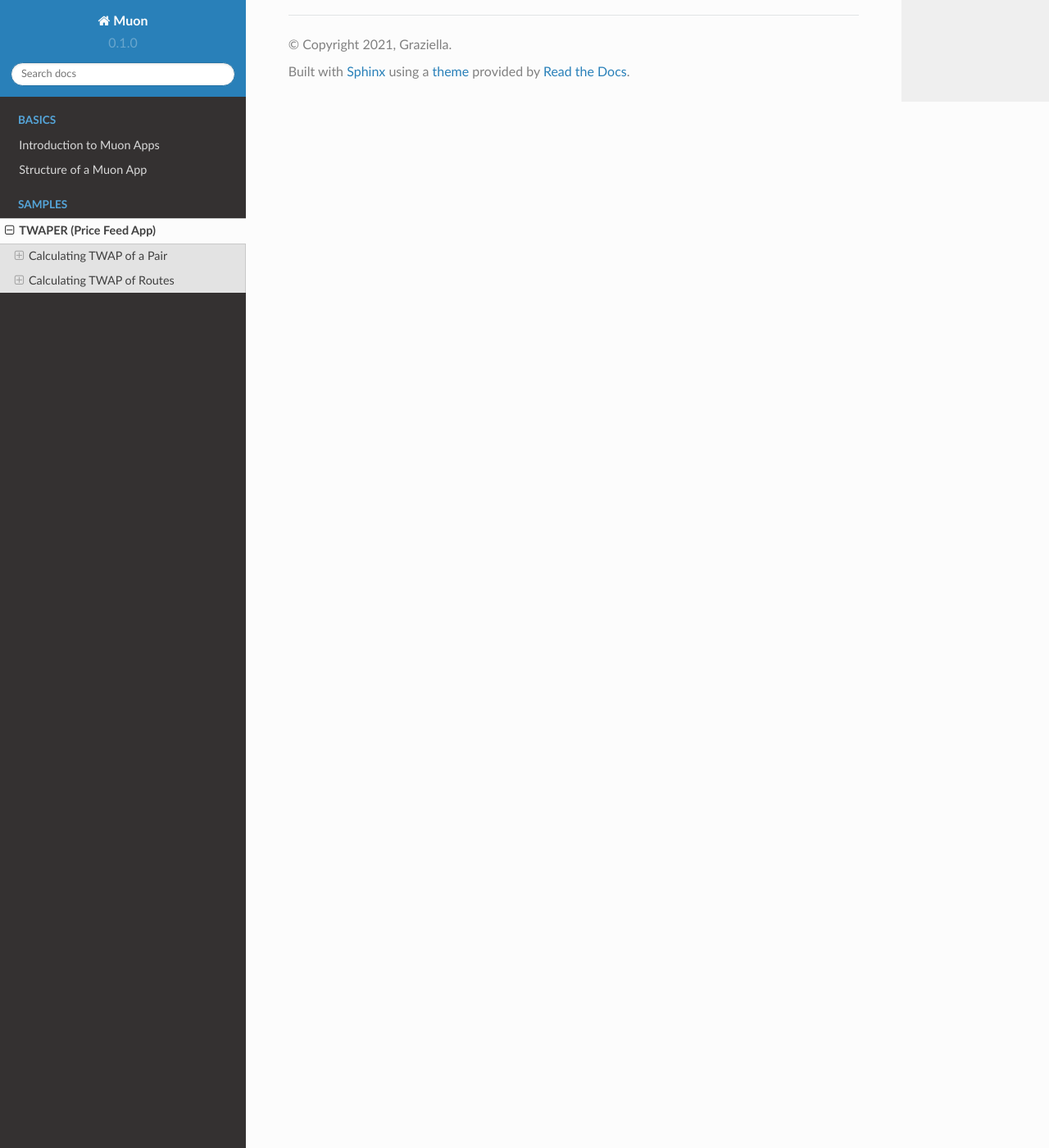
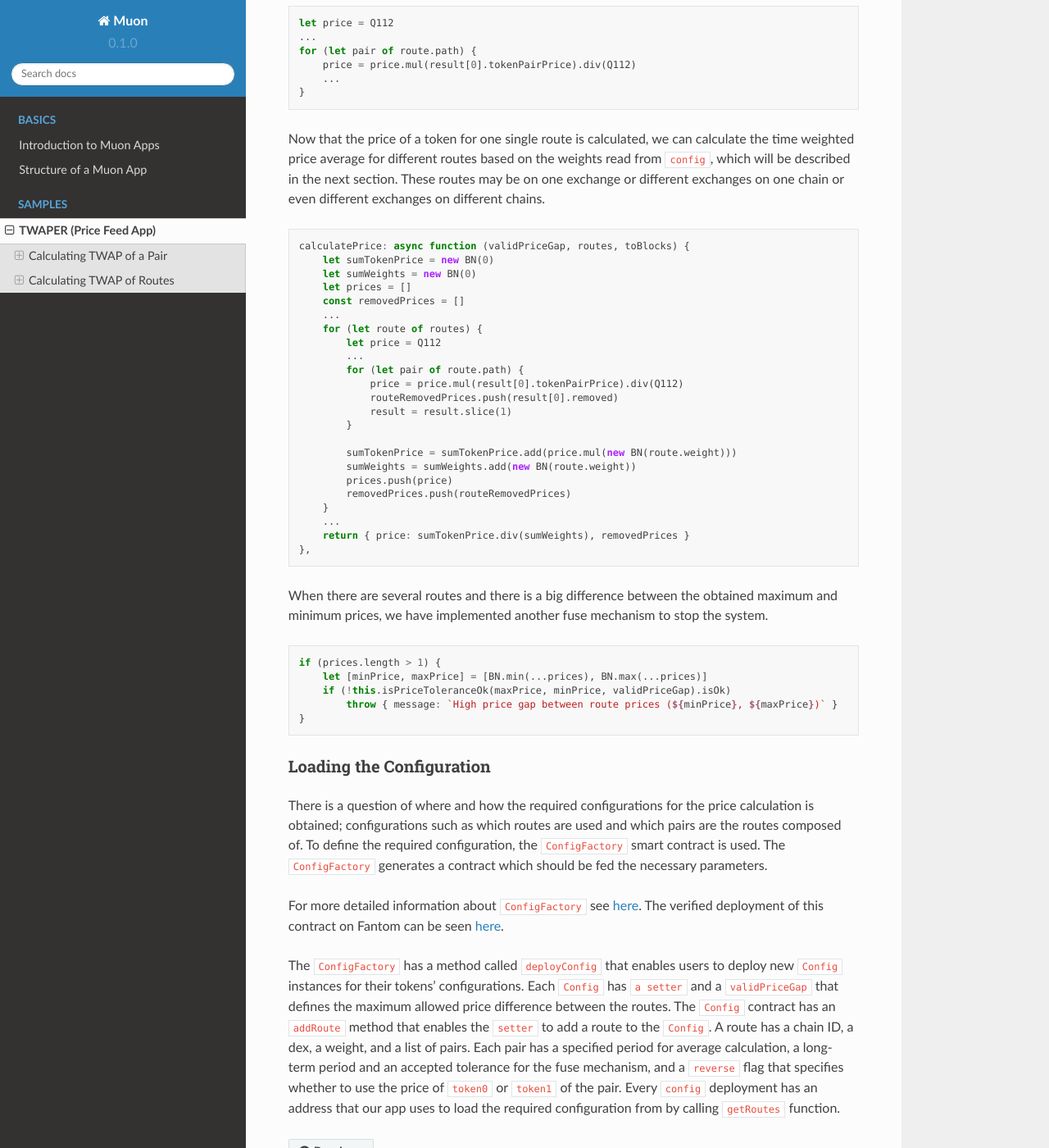
Before and after one commit to abramsymons/rtd-muon, a Sphinx documentation site: the page built from docs/source/twaper.rst, in a window 1280 px wide and 1400 px high, scrolled down 9213 px. Shown: the whole window at 82% size. Built offline with Sphinx 7.4.7 and the Read the Docs theme 2.0.0, drawn with Linux system fonts in a browser that asks for light colours; some of the changed text lies outside the part shown.

Commit message:
Update twaper.rst

```diff
--- a/docs/source/twaper.rst
+++ b/docs/source/twaper.rst
@@ -360,3 +360,62 @@ Instead of calculating the price for each pair separately, we obtain all the pri
     }
 
     let result = await Promise.all(promises)
+
+At this stage, the TWAP of a route is calculated by multiplying the prices of pairs together.
+
+.. code-block:: javascript
+
+    let price = Q112
+    ...
+    for (let pair of route.path) {
+        price = price.mul(result[0].tokenPairPrice).div(Q112)
+        ...
+    }
+
+Now that the price of a token for one single route is calculated, we can calculate the  time weighted price average for different routes based on the weights read from ``config``, which will be described in the next section. These routes may be on one exchange or different exchanges on one chain or even different exchanges on different chains.
+
+.. code-block:: javascript
+
+    calculatePrice: async function (validPriceGap, routes, toBlocks) {
+        let sumTokenPrice = new BN(0)
+        let sumWeights = new BN(0)
+        let prices = []
+        const removedPrices = []
+        ...
+        for (let route of routes) {
+            let price = Q112
+            ...
+            for (let pair of route.path) {
+                price = price.mul(result[0].tokenPairPrice).div(Q112)
+                routeRemovedPrices.push(result[0].removed)
+                result = result.slice(1)
+            }
+
+            sumTokenPrice = sumTokenPrice.add(price.mul(new BN(route.weight)))
+            sumWeights = sumWeights.add(new BN(route.weight))
+            prices.push(price)
+            removedPrices.push(routeRemovedPrices)
+        }
+        ...
+        return { price: sumTokenPrice.div(sumWeights), removedPrices }
+    },
+
+When there are several routes and there is a big difference between the obtained maximum and minimum prices, we have implemented another fuse mechanism to stop the system.
+
+.. code-block:: javascript
+
+    if (prices.length > 1) {
+        let [minPrice, maxPrice] = [BN.min(...prices), BN.max(...prices)]
+        if (!this.isPriceToleranceOk(maxPrice, minPrice, validPriceGap).isOk)
+            throw { message: `High price gap between route prices (${minPrice}, ${maxPrice})` }
+    }
+
+
+Loading the Configuration
+=========================
+
+There is a question of where and how the required configurations for the price calculation is obtained; configurations such as which routes are used and which pairs are the routes composed of. To define the required configuration, the ``ConfigFactory`` smart contract is used. The ``ConfigFactory`` generates a contract which should be fed the necessary parameters.
+
+For more detailed information about ``ConfigFactory`` see `here <https://github.com/smrm-dev/twaper/blob/develop/hardhat/README.md>`_. The verified deployment of this contract on Fantom can be seen `here <https://ftmscan.com/address/0xf1febd6e744e985a2024e7223da61c670fcf1233#code>`_.
+
+The ``ConfigFactory`` has a method called ``deployConfig`` that enables users to deploy new ``Config`` instances for their tokens’ configurations. Each ``Config`` has ``a setter`` and a ``validPriceGap``  that defines the maximum allowed price difference between the routes. The ``Config`` contract has an ``addRoute`` method that enables the ``setter`` to add a route to the ``Config``. A route has a chain ID, a dex, a weight, and a list of pairs. Each pair has a specified period for average calculation, a long-term period and an accepted tolerance for the fuse mechanism, and a ``reverse`` flag that specifies whether to use the price of ``token0`` or ``token1`` of the pair. Every ``config`` deployment has an address that our app uses to load the required configuration from by calling ``getRoutes`` function.
```
